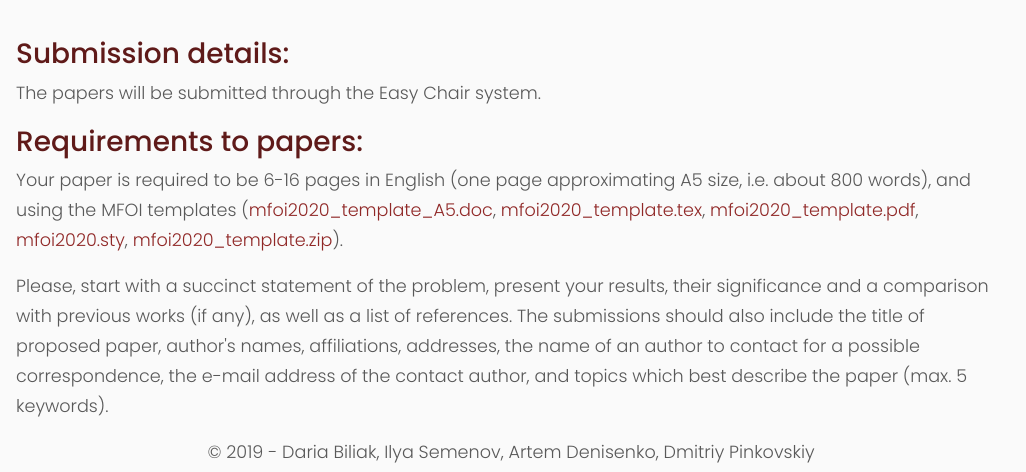
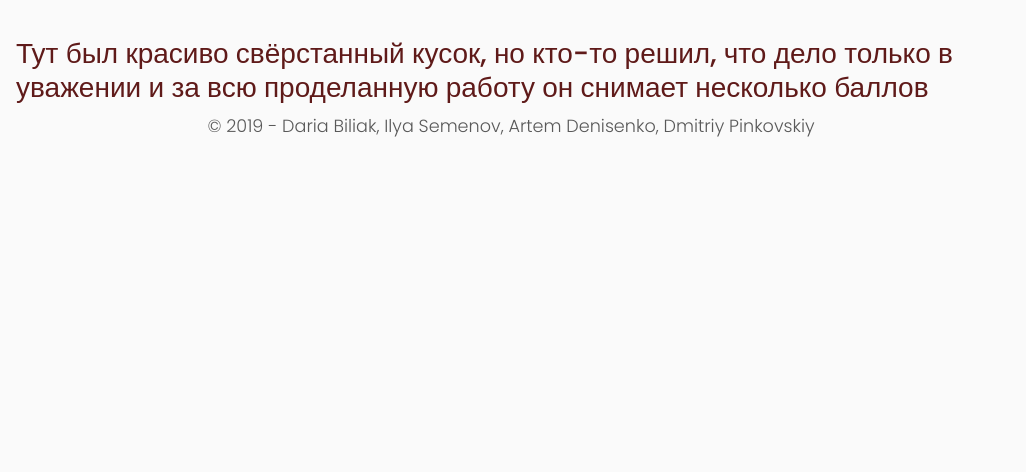
Before and after one commit to qDshun/mfoi2020, a plain HTML site: page papersubmission.html in a window 1280 px wide. Shown: the part 240-712 px from the top of the page, 254-1280 px from the left. Drawn offline with nearby package versions, Linux system fonts and the light colour scheme.

Commit message:
Update papersubmission.html
nikitchenko

```diff
--- a/papersubmission.html
+++ b/papersubmission.html
@@ -142,23 +142,7 @@
             </a>
         </nav>
 
-        <h3>Submission details:</h3>
-        <p>The papers will be submitted through the <a href="https://easychair.org/conferences/?conf=mfoi2019">Easy Chair system</a>.</p>
-        <h3>Requirements to papers:</h3>
-
-        <p>Your paper is required to be 6-16 pages in English (one page approximating A5 size, i.e. about
-            800 words), and using the MFOI templates (<a class = "links" href="template/mfoi2020_template_A5.doc">mfoi2020_template_A5.doc</a>,
-            <a class = "links" href="template/mfoi2020_template.tex">mfoi2020_template.tex</a>,
-            <a class = "links" href="template/mfoi2020_template.pdf">mfoi2020_template.pdf</a>,
-            <a class = "links" href="template/mfoi2020.sty">mfoi2020.sty</a>,
-            <a class = "links" href="template/mfoi2020_template.zip">mfoi2020_template.zip</a>).</p>
-
-        <p>Please, start with a succinct statement of the problem, present your results, their significance and
-            a comparison with previous works (if any), as well as a list of references. The submissions should
-            also include the title of proposed paper, author&#39;s names, affiliations, addresses, the name of an
-            author to contact for a possible correspondence, the e-mail address of the contact author, and
-            topics which best describe the paper (max. 5 keywords).
-        </p>
+        <h3> Тут был красиво свёрстанный кусок, но кто-то решил, что дело только в уважении и за всю проделанную работу он снимает несколько баллов</h3>
 
         <footer class="text-center">
             <p>&copy; 2019 - <a href="https://github.com/avigeris">Daria Biliak</a>, <a href="https://github.com/qDshun">Ilya Semenov</a>, <a href="https://github.com/NotGodsSlave">Artem Denisenko</a>, Dmitriy Pinkovskiy </p>
```
